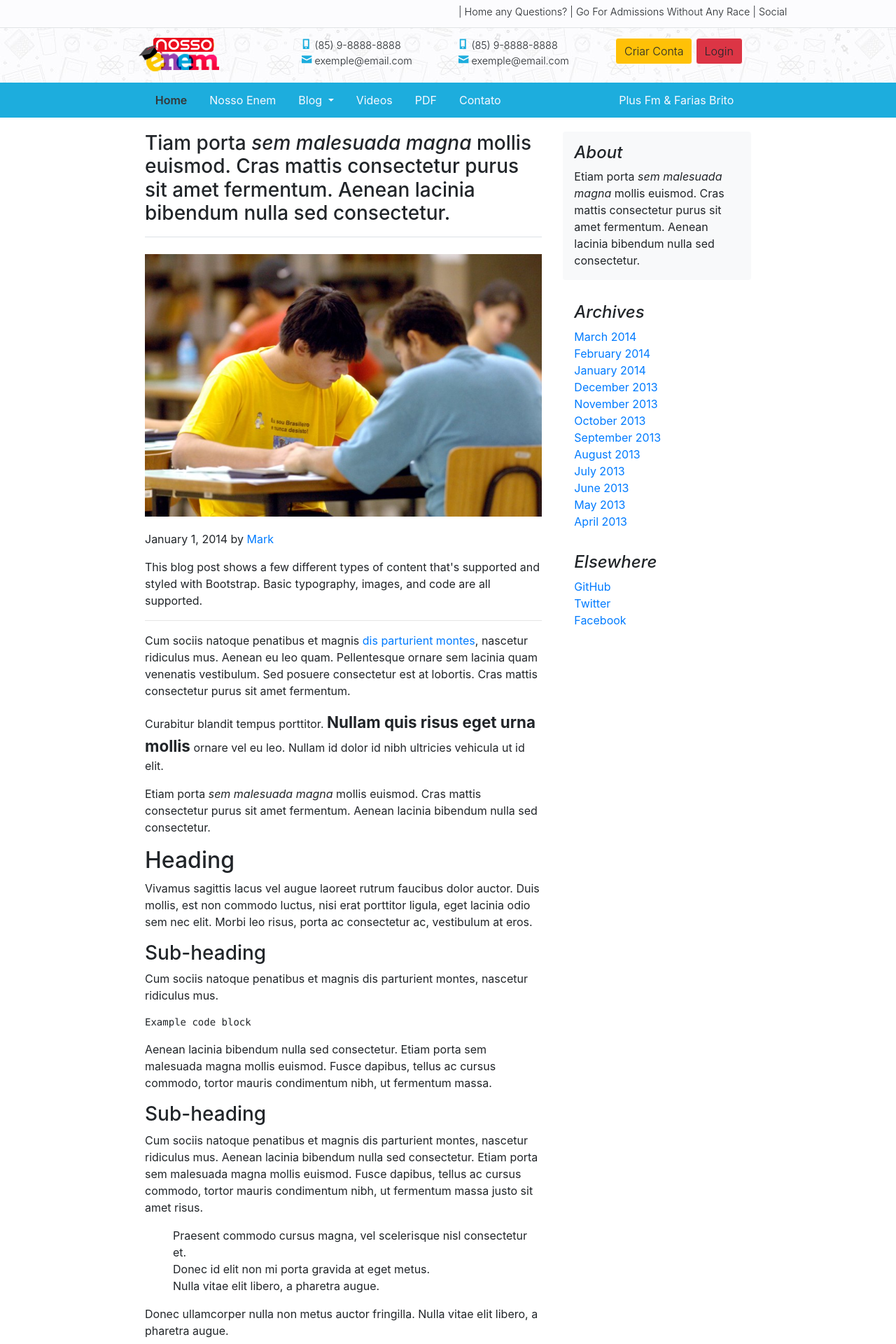
After one commit to alancrato/layout-enem-plus, a PHP site: page /single in a window 1280 px wide. The commit adds this page. Shown: the top 1920 px of the page at 70% size. Run offline with PHP 8.4, Linux system fonts and the light colour scheme; some libraries are stand-ins or nearby versions.

Commit message:
add pages restantes

```diff
--- a/index.php
+++ b/index.php
@@ -148,7 +148,7 @@
                 <span class="oi state" data-glyph="people"></span>
             </div>
             <div class="content-state">
-                How to learm web development easily
+                <strong>120+ k</strong><br/> students Enrolled
             </div>
         </div>
         <div class="col-3">
@@ -156,7 +156,7 @@
                 <span class="oi state" data-glyph="person"></span>
             </div>
             <div class="content-state">
-                How to learm web development easily
+                <strong>100%</strong><br/> Satisfied Parents
             </div>
         </div>
         <div class="col-3">
@@ -164,7 +164,7 @@
                 <span class="oi state" data-glyph="bullhorn"></span>
             </div>
             <div class="content-state">
-                How to learm web development easily
+                <strong>591</strong><br/> Award Achieve
             </div>
         </div>
         <div class="col-4"></div>
--- a/news.php
+++ b/news.php
@@ -18,7 +18,7 @@
                                 How to learm web development easily
                             </h5>
                             <p class="card-text">Some quick example text to build on the card title and make up the bulk of the card's content.</p>
-                            <a href="#">Read More ></a>
+                            <a href="single">Read More ></a>
                         </div>
                     </div>
                 </div>
@@ -33,7 +33,7 @@
                                 How to learm web development easily
                             </h5>
                             <p class="card-text">Some quick example text to build on the card title and make up the bulk of the card's content.</p>
-                            <a href="#">Read More ></a>
+                            <a href="single">Read More ></a>
                         </div>
                     </div>
                 </div>
@@ -48,7 +48,7 @@
                                 How to learm web development easily
                             </h5>
                             <p class="card-text">Some quick example text to build on the card title and make up the bulk of the card's content.</p>
-                            <a href="#">Read More ></a>
+                            <a href="single">Read More ></a>
                         </div>
                     </div>
                 </div>
--- /dev/null
+++ b/single.php
@@ -0,0 +1,165 @@
+<?php
+    require 'header.php';
+?>
+<div class="padding-app"></div>
+
+<div class="container">
+    <div class="row">
+        <div class="col-md-8 blog-main">
+            <h3 class="pb-3 mb-4 border-bottom">
+                Tiam porta <em>sem malesuada magna</em> mollis euismod. Cras mattis consectetur purus sit amet fermentum. Aenean lacinia bibendum nulla sed consectetur.
+            </h3>
+
+            <div class="blog-post">
+                <img src="assets/img/posts/news1.jpeg" width="100%">
+                <div class="padding-app"></div>
+                <p class="blog-post-meta">January 1, 2014 by <a href="#">Mark</a></p>
+
+                <p>This blog post shows a few different types of content that's supported and styled with Bootstrap. Basic typography, images, and code are all supported.</p>
+                <hr>
+                <p>Cum sociis natoque penatibus et magnis <a href="#">dis parturient montes</a>, nascetur ridiculus mus. Aenean eu leo quam. Pellentesque ornare sem lacinia quam venenatis vestibulum. Sed posuere consectetur est at lobortis. Cras mattis consectetur purus sit amet fermentum.</p>
+                <blockquote>
+                    <p>Curabitur blandit tempus porttitor. <strong>Nullam quis risus eget urna mollis</strong> ornare vel eu leo. Nullam id dolor id nibh ultricies vehicula ut id elit.</p>
+                </blockquote>
+                <p>Etiam porta <em>sem malesuada magna</em> mollis euismod. Cras mattis consectetur purus sit amet fermentum. Aenean lacinia bibendum nulla sed consectetur.</p>
+                <h2>Heading</h2>
+                <p>Vivamus sagittis lacus vel augue laoreet rutrum faucibus dolor auctor. Duis mollis, est non commodo luctus, nisi erat porttitor ligula, eget lacinia odio sem nec elit. Morbi leo risus, porta ac consectetur ac, vestibulum at eros.</p>
+                <h3>Sub-heading</h3>
+                <p>Cum sociis natoque penatibus et magnis dis parturient montes, nascetur ridiculus mus.</p>
+                <pre><code>Example code block</code></pre>
+                <p>Aenean lacinia bibendum nulla sed consectetur. Etiam porta sem malesuada magna mollis euismod. Fusce dapibus, tellus ac cursus commodo, tortor mauris condimentum nibh, ut fermentum massa.</p>
+                <h3>Sub-heading</h3>
+                <p>Cum sociis natoque penatibus et magnis dis parturient montes, nascetur ridiculus mus. Aenean lacinia bibendum nulla sed consectetur. Etiam porta sem malesuada magna mollis euismod. Fusce dapibus, tellus ac cursus commodo, tortor mauris condimentum nibh, ut fermentum massa justo sit amet risus.</p>
+                <ul>
+                    <li>Praesent commodo cursus magna, vel scelerisque nisl consectetur et.</li>
+                    <li>Donec id elit non mi porta gravida at eget metus.</li>
+                    <li>Nulla vitae elit libero, a pharetra augue.</li>
+                </ul>
+                <p>Donec ullamcorper nulla non metus auctor fringilla. Nulla vitae elit libero, a pharetra augue.</p>
+                <ol>
+                    <li>Vestibulum id ligula porta felis euismod semper.</li>
+                    <li>Cum sociis natoque penatibus et magnis dis parturient montes, nascetur ridiculus mus.</li>
+                    <li>Maecenas sed diam eget risus varius blandit sit amet non magna.</li>
+                </ol>
+                <p>Cras mattis consectetur purus sit amet fermentum. Sed posuere consectetur est at lobortis.</p>
+            </div><!-- /.blog-post -->
+
+            <div class="blog-post">
+                <h2 class="blog-post-title">Another blog post</h2>
+                <p class="blog-post-meta">December 23, 2013 by <a href="#">Jacob</a></p>
+
+                <p>Cum sociis natoque penatibus et magnis <a href="#">dis parturient montes</a>, nascetur ridiculus mus. Aenean eu leo quam. Pellentesque ornare sem lacinia quam venenatis vestibulum. Sed posuere consectetur est at lobortis. Cras mattis consectetur purus sit amet fermentum.</p>
+                <blockquote>
+                    <p>Curabitur blandit tempus porttitor. <strong>Nullam quis risus eget urna mollis</strong> ornare vel eu leo. Nullam id dolor id nibh ultricies vehicula ut id elit.</p>
+                </blockquote>
+                <p>Etiam porta <em>sem malesuada magna</em> mollis euismod. Cras mattis consectetur purus sit amet fermentum. Aenean lacinia bibendum nulla sed consectetur.</p>
+                <p>Vivamus sagittis lacus vel augue laoreet rutrum faucibus dolor auctor. Duis mollis, est non commodo luctus, nisi erat porttitor ligula, eget lacinia odio sem nec elit. Morbi leo risus, porta ac consectetur ac, vestibulum at eros.</p>
+            </div><!-- /.blog-post -->
+
+            <div class="blog-post">
+                <h2 class="blog-post-title">New feature</h2>
+                <p class="blog-post-meta">December 14, 2013 by <a href="#">Chris</a></p>
+
+                <p>Cum sociis natoque penatibus et magnis dis parturient montes, nascetur ridiculus mus. Aenean lacinia bibendum nulla sed consectetur. Etiam porta sem malesuada magna mollis euismod. Fusce dapibus, tellus ac cursus commodo, tortor mauris condimentum nibh, ut fermentum massa justo sit amet risus.</p>
+                <ul>
+                    <li>Praesent commodo cursus magna, vel scelerisque nisl consectetur et.</li>
+                    <li>Donec id elit non mi porta gravida at eget metus.</li>
+                    <li>Nulla vitae elit libero, a pharetra augue.</li>
+                </ul>
+                <p>Etiam porta <em>sem malesuada magna</em> mollis euismod. Cras mattis consectetur purus sit amet fermentum. Aenean lacinia bibendum nulla sed consectetur.</p>
+                <p>Donec ullamcorper nulla non metus auctor fringilla. Nulla vitae elit libero, a pharetra augue.</p>
+            </div><!-- /.blog-post -->
+
+            <div class="row">
+                <h3>Related Posts</h3>
+            </div>
+
+            <div class="row">
+                <div class="col-4">
+                    <div class="card">
+                        <img class="card-img-top" src="assets/img/posts/news3.jpg" alt="Card image cap">
+                        <div class="card-body">
+                            <div class="icon-news">
+                                <span class="oi" data-glyph="clock"></span> July 20, 2018
+                            </div>
+                            <h5 class="card-title">
+                                How to learm web development easily
+                            </h5>
+                            <a href="#">Read More ></a>
+                        </div>
+                    </div>
+                </div>
+                <div class="col-4">
+                    <div class="card">
+                        <img class="card-img-top" src="assets/img/posts/news2.jpeg" alt="Card image cap">
+                        <div class="card-body">
+                            <div class="icon-news">
+                                <span class="oi" data-glyph="clock"></span> July 19, 2018
+                            </div>
+                            <h5 class="card-title">
+                                How to learm web development easily
+                            </h5>
+                            <a href="#">Read More ></a>
+                        </div>
+                    </div>
+                </div>
+                <div class="col-4">
+                    <div class="card">
+                        <img class="card-img-top" src="assets/img/posts/news3.jpg" alt="Card image cap">
+                        <div class="card-body">
+                            <div class="icon-news">
+                                <span class="oi" data-glyph="clock"></span> July 18, 2018
+                            </div>
+                            <h5 class="card-title">
+                                How to learm web development easily
+                            </h5>
+                            <a href="#">Read More ></a>
+                        </div>
+                    </div>
+                </div>
+            </div>
+
+        </div><!-- /.blog-main -->
+
+        <aside class="col-md-4 blog-sidebar">
+            <div class="p-3 mb-3 bg-light rounded">
+                <h4 class="font-italic">About</h4>
+                <p class="mb-0">Etiam porta <em>sem malesuada magna</em> mollis euismod. Cras mattis consectetur purus sit amet fermentum. Aenean lacinia bibendum nulla sed consectetur.</p>
+            </div>
+
+            <div class="p-3">
+                <h4 class="font-italic">Archives</h4>
+                <ol class="list-unstyled mb-0">
+                    <li><a href="#">March 2014</a></li>
+                    <li><a href="#">February 2014</a></li>
+                    <li><a href="#">January 2014</a></li>
+                    <li><a href="#">December 2013</a></li>
+                    <li><a href="#">November 2013</a></li>
+                    <li><a href="#">October 2013</a></li>
+                    <li><a href="#">September 2013</a></li>
+                    <li><a href="#">August 2013</a></li>
+                    <li><a href="#">July 2013</a></li>
+                    <li><a href="#">June 2013</a></li>
+                    <li><a href="#">May 2013</a></li>
+                    <li><a href="#">April 2013</a></li>
+                </ol>
+            </div>
+
+            <div class="p-3">
+                <h4 class="font-italic">Elsewhere</h4>
+                <ol class="list-unstyled">
+                    <li><a href="#">GitHub</a></li>
+                    <li><a href="#">Twitter</a></li>
+                    <li><a href="#">Facebook</a></li>
+                </ol>
+            </div>
+        </aside><!-- /.blog-sidebar -->
+
+    </div><!-- /.row -->
+</div>
+
+<div class="padding-app"></div>
+
+<?php
+    require 'footer.php';
+?>
--- a/style.css
+++ b/style.css
@@ -144,13 +144,17 @@ ul li{
 }
 
 .state{
-    font-size: 2.2em;
+    font-size: 2.8em;
     color: black;
 }
 
 .content-state{
     color: black;
     padding: 30px 4px;
+}
+
+strong{
+    font-size: 1.4em;
 }
 
 .content-ebook{
@@ -270,7 +274,7 @@ a:hover {
 .bg-app-data{
     width: 100%;
     height: 280px;
-    background-image: url("assets/img/pattern.jpg");
+    background-image: url("assets/img/bg-news.png");
     background-size: auto;
     background-repeat: repeat;
 }
```
Also changed, not shown: categoria.php (+7 -7 lines), assets/img/bg-news.png (added).
